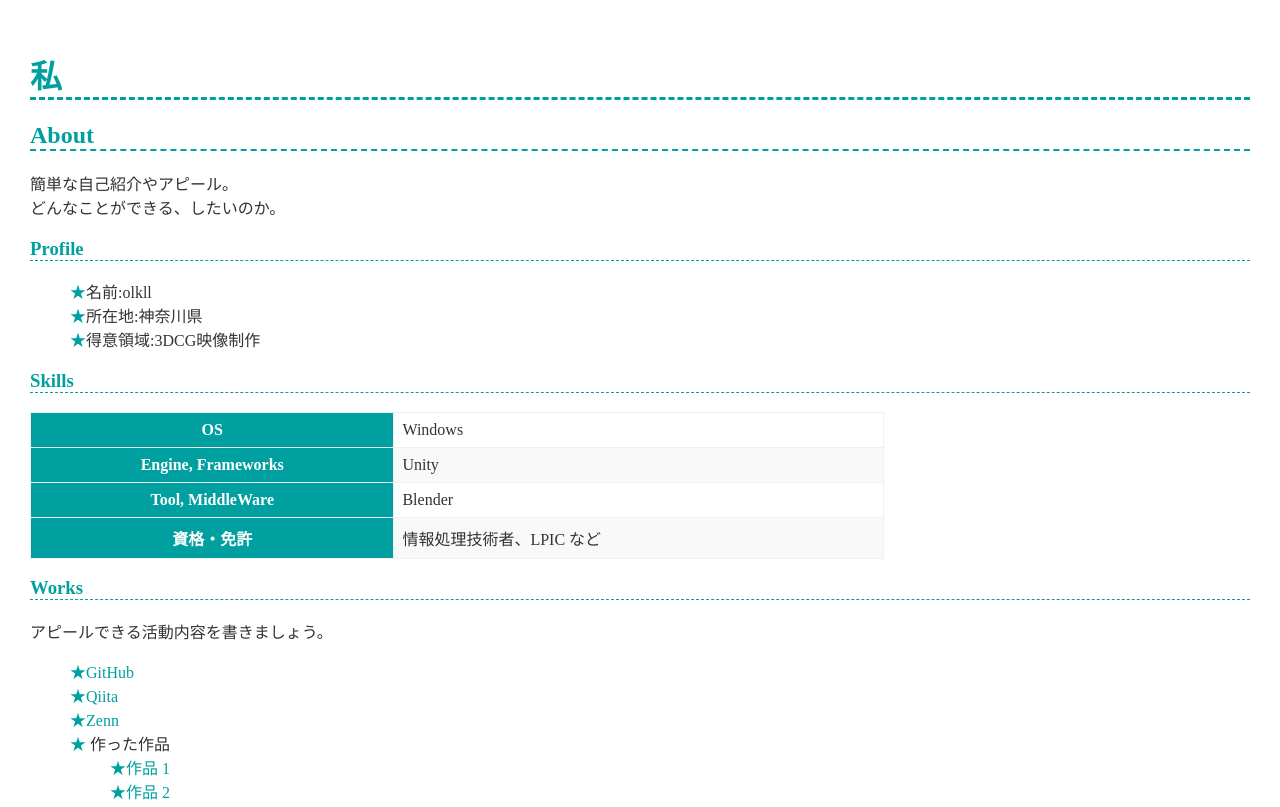
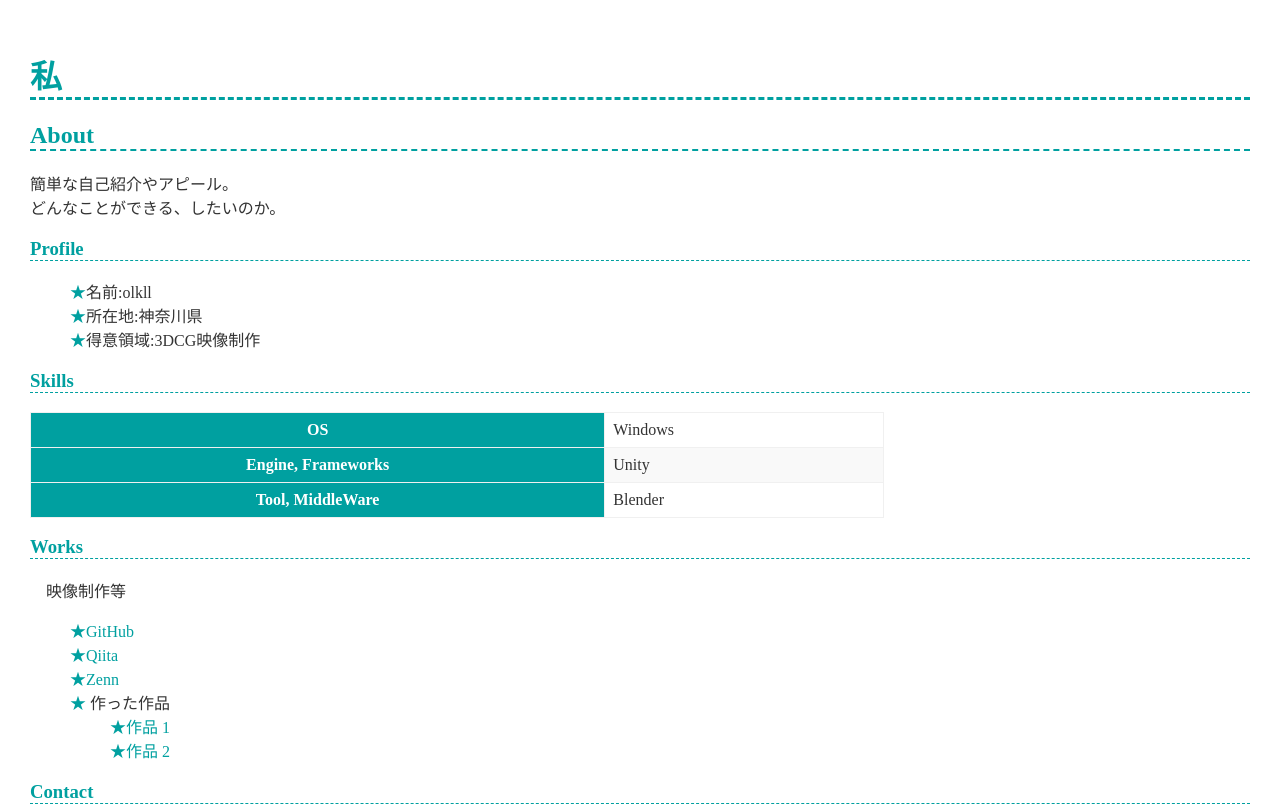
Before and after one commit to olkll/olkll.github.io, a plain HTML site: page index.html in a window 1280 px wide. Shown: the top 807 px of the page. Drawn offline with Linux system fonts and the light colour scheme.

Commit message:
Update index.html

```diff
--- a/index.html
+++ b/index.html
@@ -38,14 +38,11 @@
         <th>Tool, MiddleWare</th>
         <td>Blender </td>
       </tr>
-      <tr>
-        <th>資格・免許</th>
-        <td>情報処理技術者、LPIC など</td>
-      </tr>
     </table>
 
     <h3>Works</h3>
-    <p>アピールできる活動内容を書きましょう。</p>
+    <p>　映像制作等
+</p>
     <ul>
       <li><a href="https://github.com/">GitHub</a></li>
       <li><a href="https://qiita.com/">Qiita</a></li>
```
